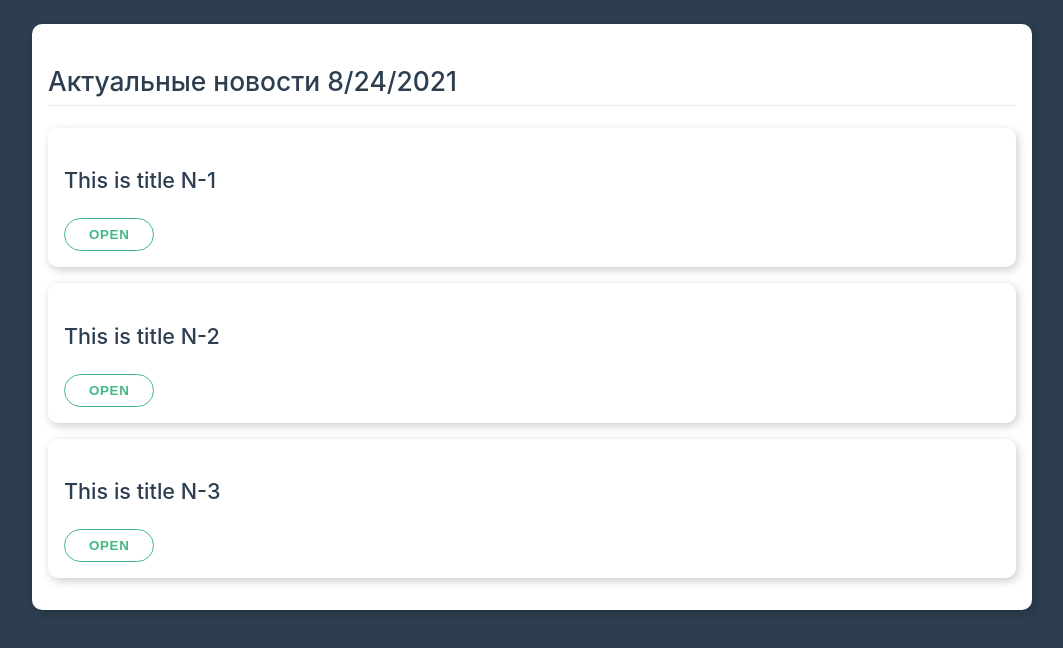
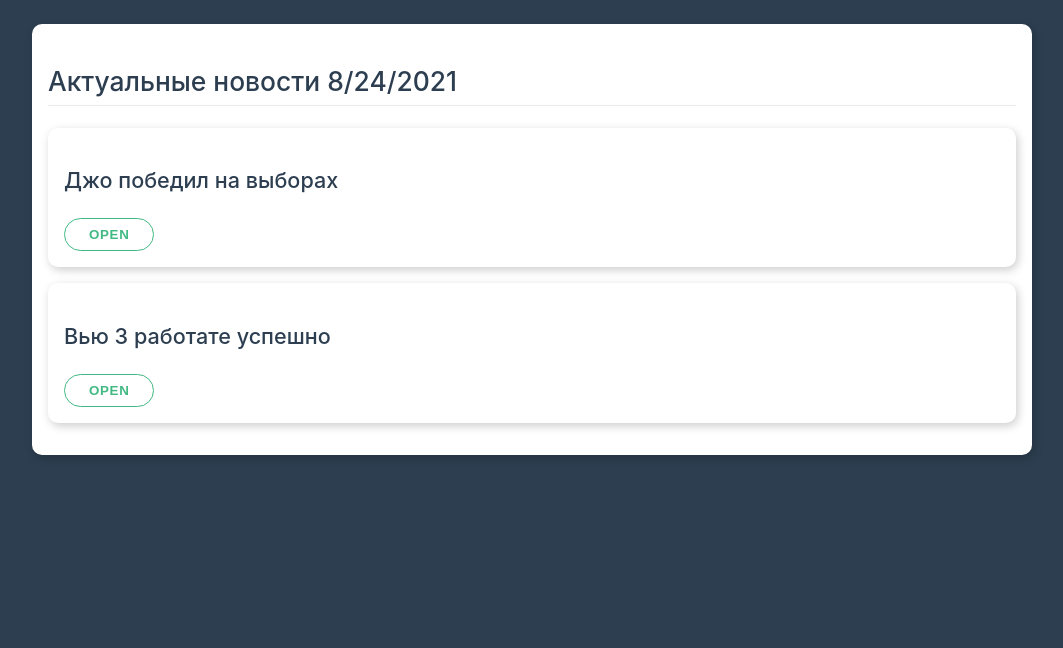
Before and after one commit to alami/js-vue-game, a Vue app in the folder vue3/ch06/: page / in a window 1280 px wide. Shown: the top 648 px of the page, without its empty margins (108-1171 px from the left). Built offline with nearby package versions, Linux system fonts and the light colour scheme.

Commit message:
ch06-05: v4.v-for & v-bind:title=item

```diff
--- a/vue3/ch06/src/App.vue
+++ b/vue3/ch06/src/App.vue
@@ -2,9 +2,10 @@
   <div class="container pt-1">
     <div class="card">
       <h2>Актуальные новости {{now}}</h2>
-      <app-news title="This is title N-1"></app-news>
-      <app-news title="This is title N-2"></app-news>
-      <app-news title="This is title N-3"></app-news>
+      <app-news
+          v-for="item in news" :key="item"
+          :title="item"
+      ></app-news>
     </div>
   </div>
 </template>
```
